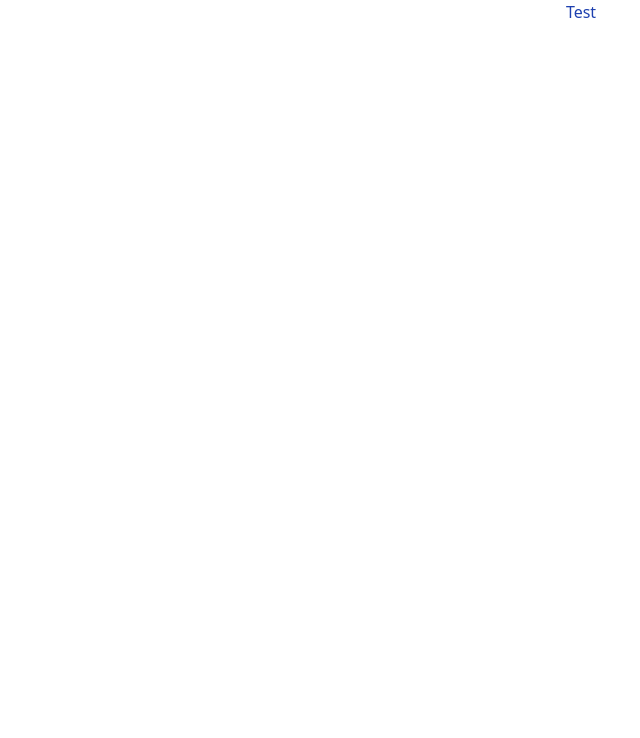
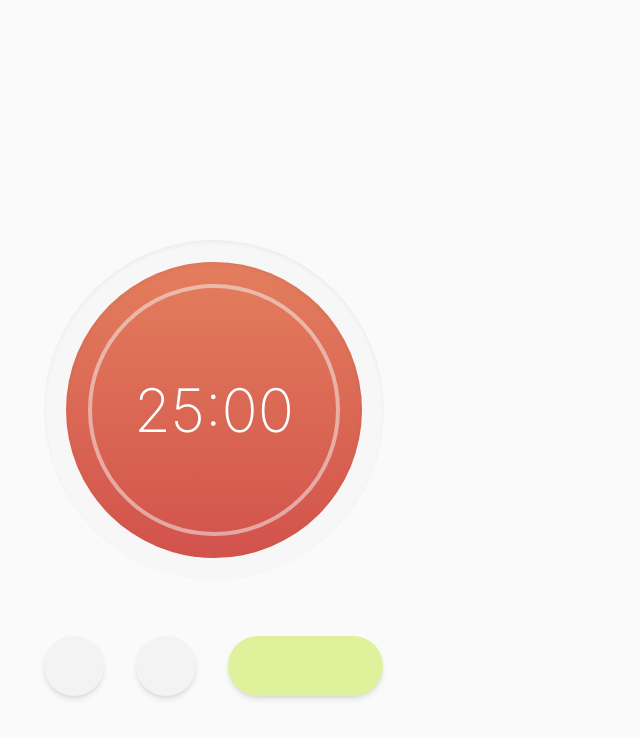
Before and after one commit to Ivanrizkys/pomodoro, a Vue app: page / in a window 1280 px wide. Shown: the top 738 px of the page, without its empty margins (59-699 px from the left). Built offline with nearby package versions, Linux system fonts and the light colour scheme.

Commit message:
feat: create pomodoro timer components

```diff
--- a/src/App.vue
+++ b/src/App.vue
@@ -1,4 +1,11 @@
-<script setup></script>
+<script setup>
+import AppLayout from "./components/AppLayout.vue";
+import PomodoroTimer from "./components/PomodoroTimer.vue";
+import PomodoroActivity from "./components/PomodoroActivity.vue";
+</script>
 <template>
-  <p class="font-medium text-blue-800 text-center">Test</p>
+  <AppLayout>
+    <PomodoroTimer />
+    <PomodoroActivity />
+  </AppLayout>
 </template>
--- /dev/null
+++ b/src/components/AppLayout.vue
@@ -0,0 +1,9 @@
+<template>
+  <div
+    class="h-full min-h-screen box-border bg-primary-100 font-inter px-[103px]"
+  >
+    <div class="flex">
+      <slot />
+    </div>
+  </div>
+</template>
--- /dev/null
+++ b/src/components/PomodoroActivity.vue
@@ -0,0 +1,3 @@
+<template>
+  <div class="flex justify-end"></div>
+</template>
--- /dev/null
+++ b/src/components/PomodoroTimer.vue
@@ -0,0 +1,28 @@
+<template>
+  <div class="mt-60">
+    <div
+      class="w-[340px] h-[340px] rounded-full bg-primary-200 shadow-inner p-[22px]"
+    >
+      <div
+        class="w-full h-full bg-gradient-to-b from-error-100 to-error-200 shadow-inner rounded-full p-[22px]"
+      >
+        <div
+          class="w-full h-full border-4 border-primary-200/50 rounded-full flex justify-center items-center"
+        >
+          <p class="text-primary-0 font-light text-6xl">25:00</p>
+        </div>
+      </div>
+    </div>
+    <div class="flex gap-x-8 mt-14">
+      <button
+        class="w-[60px] h-[60px] rounded-full bg-primary-300 flex justify-center items-center shadow-md font-light text-6xl text-[#555555]"
+      ></button>
+      <button
+        class="w-[60px] h-[60px] rounded-full bg-primary-300 flex justify-center items-center shadow-md font-light text-6xl text-[#555555]"
+      ></button>
+      <button
+        class="w-full max-w-[155px] h-[60px] rounded-[58px] bg-success shadow-md"
+      ></button>
+    </div>
+  </div>
+</template>
```
